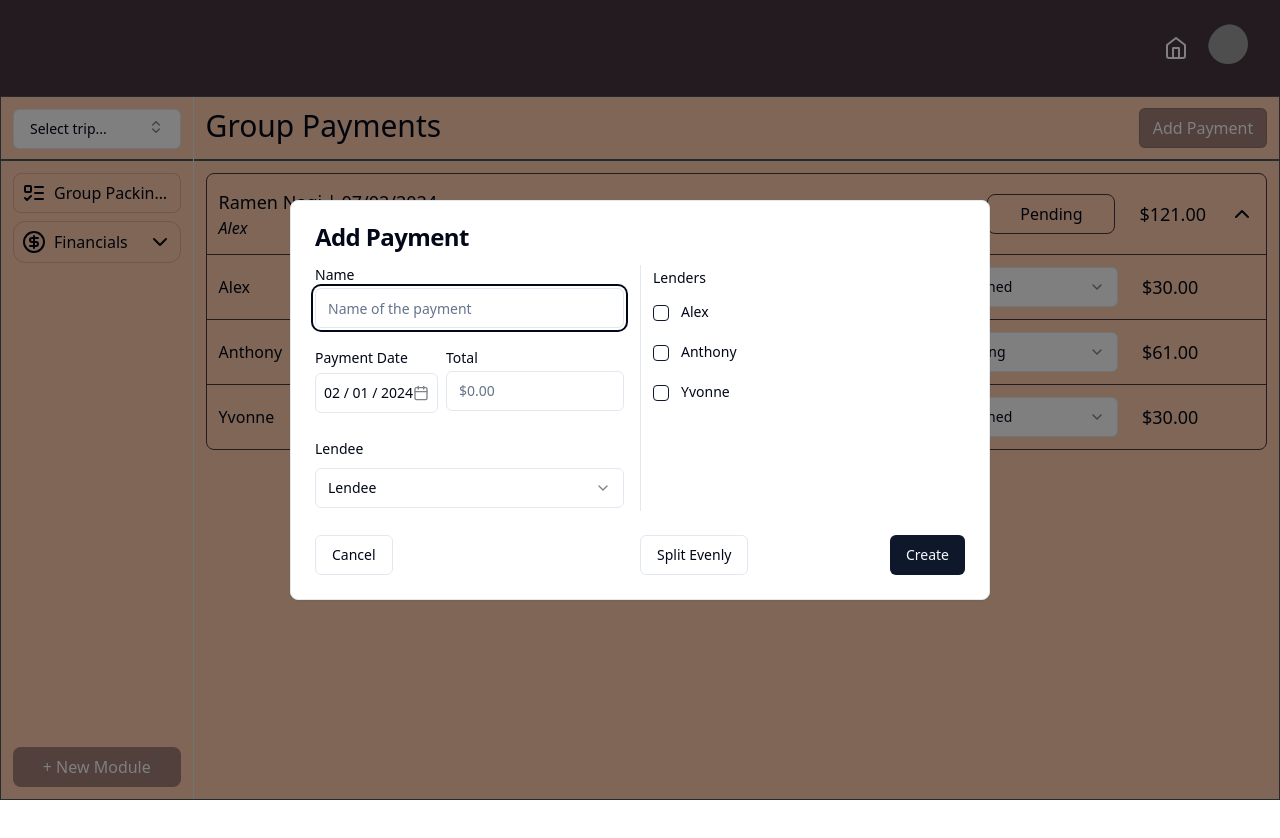
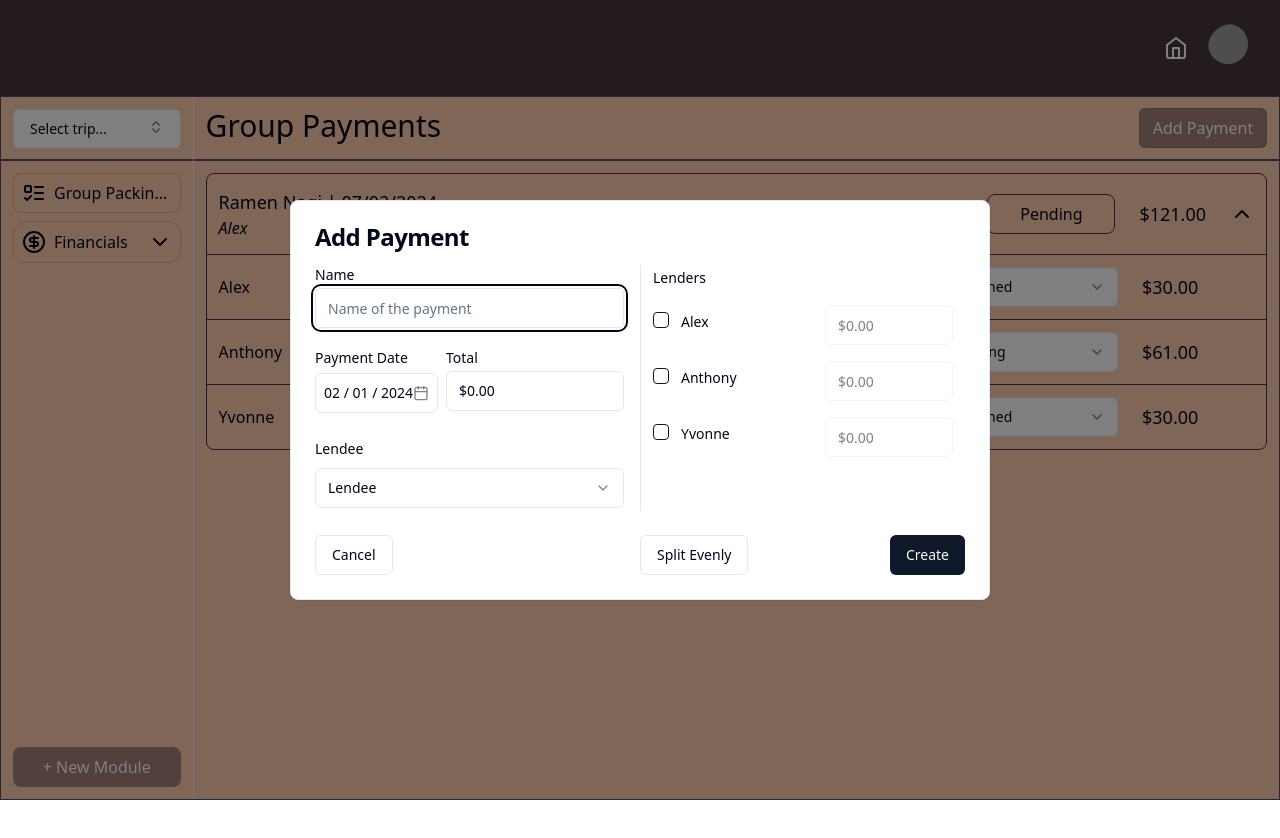
Before and after one commit to punalex01/trip-planner, a React (Vite) app in the folder frontend/: page /financials in a window 1280 px wide. Both pictures are taken after a click on the button "Add Payment". Shown: the top 838 px of the page. Built offline with nearby package versions, Linux system fonts and the light colour scheme; grey boxes are pictures that could not be loaded.

Commit message:
feat: add amount input for payment lender

```diff
--- a/frontend/src/components/financials/groupPayments/AddPaymentModal.tsx
+++ b/frontend/src/components/financials/groupPayments/AddPaymentModal.tsx
@@ -127,9 +127,10 @@ export const AddPaymentModal: FC<AddPaymentModalProps> = ({ isAddPaymentModalOpe
                         name='lendeeAmounts'
                         render={() => (
                           <FormItem>
-                            <div className='mb-4 px-3'>
+                            <div className='mb-2 px-3'>
                               <FormLabel>Lenders</FormLabel>
                             </div>
+                            <div className='space-y-2'>
                               {mockUsers.map((user, index) => (
                                 <FormField
                                   key={index}
@@ -137,11 +138,12 @@ export const AddPaymentModal: FC<AddPaymentModalProps> = ({ isAddPaymentModalOpe
                                   name='lendeeAmounts'
                                   render={({ field }) => {
                                     return (
-                                    <div className='flex flex-col w-full h-8 space-y-3 px-3'>
+                                      <div className='flex flex-col w-full h-12 px-3'>
                                         <FormItem
                                           key={user.uuid}
-                                        className='flex flex-row items-start space-x-3 space-y-0'
+                                          className='flex flex-row items-center space-y- justify-between'
                                         >
+                                          <div className=' space-x-3'>
                                             <FormControl>
                                               <Checkbox
                                                 checked={field.value?.some((lendee) => lendee.user.uuid === user.uuid)}
@@ -151,7 +153,7 @@ export const AddPaymentModal: FC<AddPaymentModalProps> = ({ isAddPaymentModalOpe
                                                         ...field.value,
                                                         {
                                                           user: mockUsers.find((e) => e.uuid === user.uuid),
-                                                      amount: 0,
+                                                          total: 0,
                                                           isReturned: false,
                                                         },
                                                       ])
@@ -162,12 +164,22 @@ export const AddPaymentModal: FC<AddPaymentModalProps> = ({ isAddPaymentModalOpe
                                               />
                                             </FormControl>
                                             <FormLabel className='font-normal'>{user.name}</FormLabel>
+                                          </div>
+
+                                          <MoneyInput
+                                            form={modalForm}
+                                            name={`lendeeAmounts.${field.value.findIndex((lendeeAmount) => lendeeAmount.user.uuid === user.uuid)}.amount`}
+                                            placeholder='$0.00'
+                                            disabled={!field.value?.some((lendee) => lendee.user.uuid === user.uuid)}
+                                            className='w-32 justify-self-end'
+                                          />
                                         </FormItem>
                                       </div>
                                     );
                                   }}
                                 />
                               ))}
+                            </div>
                           </FormItem>
                         )}
                       />
--- a/frontend/src/components/financials/groupPayments/forms/AddPaymentForm.ts
+++ b/frontend/src/components/financials/groupPayments/forms/AddPaymentForm.ts
@@ -1,6 +1,7 @@
 import { useForm } from 'react-hook-form';
 import { z } from 'zod';
 import { zodResolver } from '@hookform/resolvers/zod';
+import { useEffect } from 'react';
 
 export const AddPaymentForm = () => {
   const formSchema = z.object({
@@ -19,7 +20,7 @@ export const AddPaymentForm = () => {
           email: z.string(),
           uuid: z.string(),
         }),
-        amount: z.number(),
+        amount: z.number().gt(0),
         isReturned: z.boolean(),
       })
     ),
@@ -36,17 +37,7 @@ export const AddPaymentForm = () => {
         uuid: '',
       },
       total: 0,
-      lendeeAmounts: [
-        {
-          user: {
-            name: '',
-            email: '',
-            uuid: '',
-          },
-          amount: 1,
-          isReturned: false,
-        },
-      ],
+      lendeeAmounts: [],
     },
   });
 
@@ -58,5 +49,8 @@ export const AddPaymentForm = () => {
     console.log();
   }
 
+  const lenderAmounts = modalForm.watch('lendeeAmounts');
+  useEffect(() => console.log(lenderAmounts), [lenderAmounts]);
+
   return { modalForm, onSubmit, onError };
 };
--- a/frontend/src/components/shadcn/components/ui/MoneyInput.tsx
+++ b/frontend/src/components/shadcn/components/ui/MoneyInput.tsx
@@ -1,4 +1,4 @@
-import { useReducer } from 'react';
+import { useEffect, useReducer } from 'react';
 import { FormControl, FormField, FormItem, FormLabel, FormMessage } from 'shadcn/components/ui/form'; // Shadcn UI import
 import { Input } from 'shadcn/components/ui/input'; // Shandcn UI Input
 import { UseFormReturn } from 'react-hook-form';
@@ -7,9 +7,10 @@ import { currencyFormatter } from 'src/global/functions';
 type TextInputProps = {
   form: UseFormReturn<any>;
   name: string;
-  label: string;
+  label?: string;
   placeholder: string;
   className?: string;
+  disabled?: boolean;
 };
 
 export default function MoneyInput(props: TextInputProps) {
@@ -28,6 +29,8 @@ export default function MoneyInput(props: TextInputProps) {
     realChangeFn(realValue);
   }
 
+  useEffect(() => setValue('$0.00'), []);
+
   return (
     <FormField
       control={props.form.control}
@@ -39,23 +42,24 @@ export default function MoneyInput(props: TextInputProps) {
         return (
           <FormItem>
             <div className='flex flex-col space-y-1.5'>
-              <FormLabel>{props.label}</FormLabel>
+              {props.label ? <FormLabel>{props.label}</FormLabel> : null}
               <FormControl>
                 <Input
                   placeholder={props.placeholder}
                   type='text'
                   {...field}
+                  disabled={props.disabled ? true : false}
                   onChange={(ev) => {
                     setValue(ev.target.value);
                     handleChange(_change, ev.target.value);
                   }}
-                  value={value}
+                  value={props.disabled ? '$0.00' : value}
                   className={props.className}
                 />
               </FormControl>
             </div>
 
-            <FormMessage />
+            {/* <FormMessage /> */}
           </FormItem>
         );
       }}
```
Lines whose indentation alone changed are shown as unchanged.
